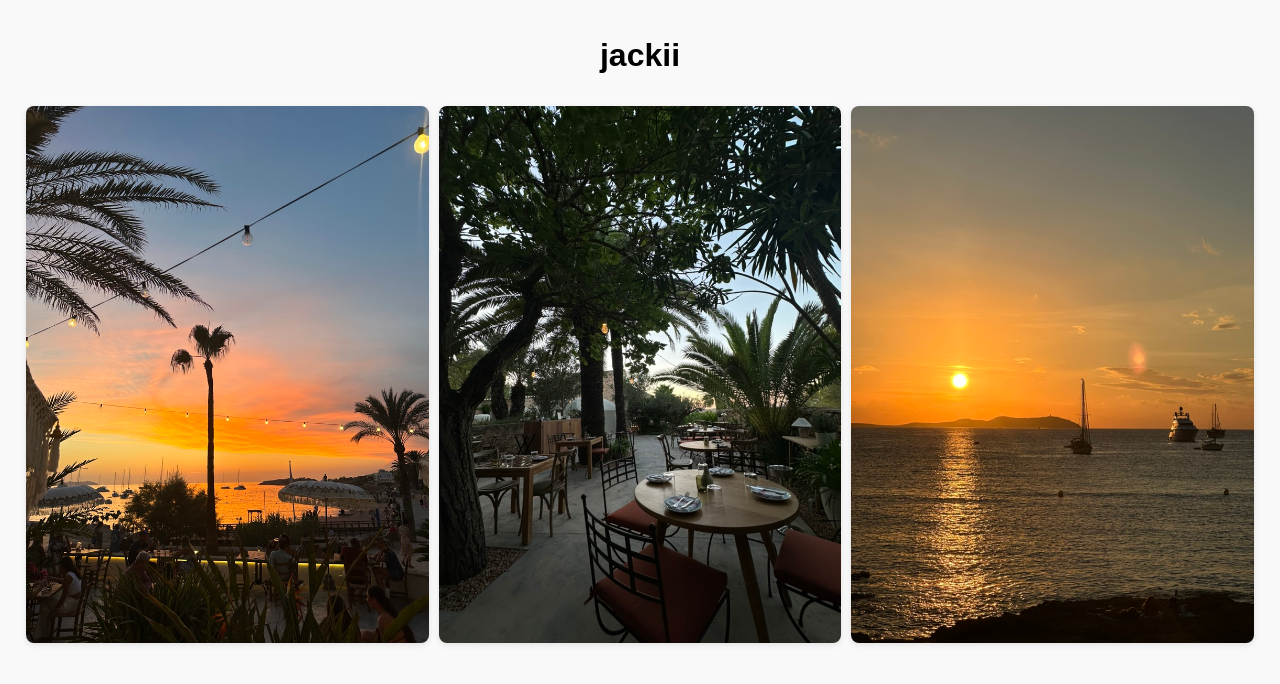
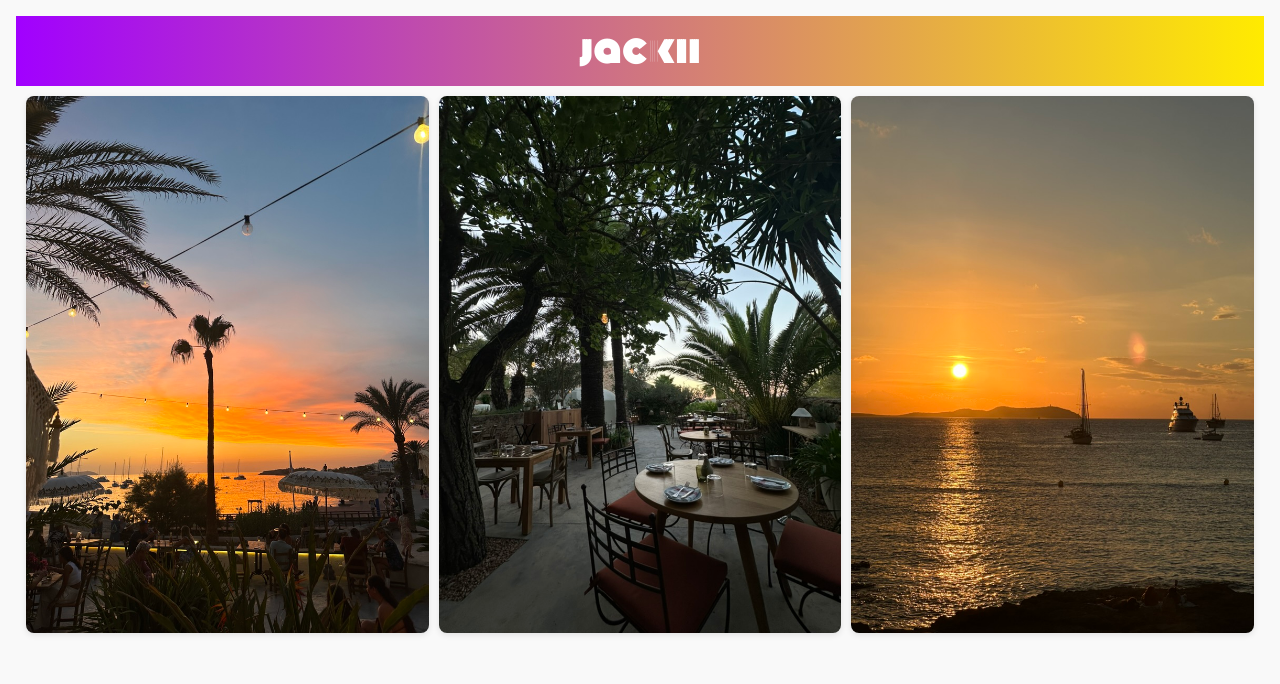
Before and after one commit to jackritson/jackii, a plain HTML site: page index.html in a window 1280 px wide. Drawn offline with Linux system fonts and the light colour scheme.

Commit message:
Update style.css

```diff
--- a/style.css
+++ b/style.css
@@ -16,3 +16,22 @@ body {
   border-radius: 8px;
   box-shadow: 0 2px 6px rgba(0,0,0,0.1);
 }
+/* --- Banner Styles --- */
+
+/* Import the font (if not in index.html already) */
+@import url('https://fonts.googleapis.com/css2?family=Monoton&display=swap');
+
+.banner {
+  width: 100%;
+  padding: 10px 0;
+  background: linear-gradient(to right, #a100ff, #ffeb00); /* Purple to yellow */
+  text-align: center;
+}
+
+.site-title {
+  font-family: 'Monoton', cursive;
+  color: white;
+  font-size: 2rem;
+  margin: 0;
+  letter-spacing: 2px;
+}
```
